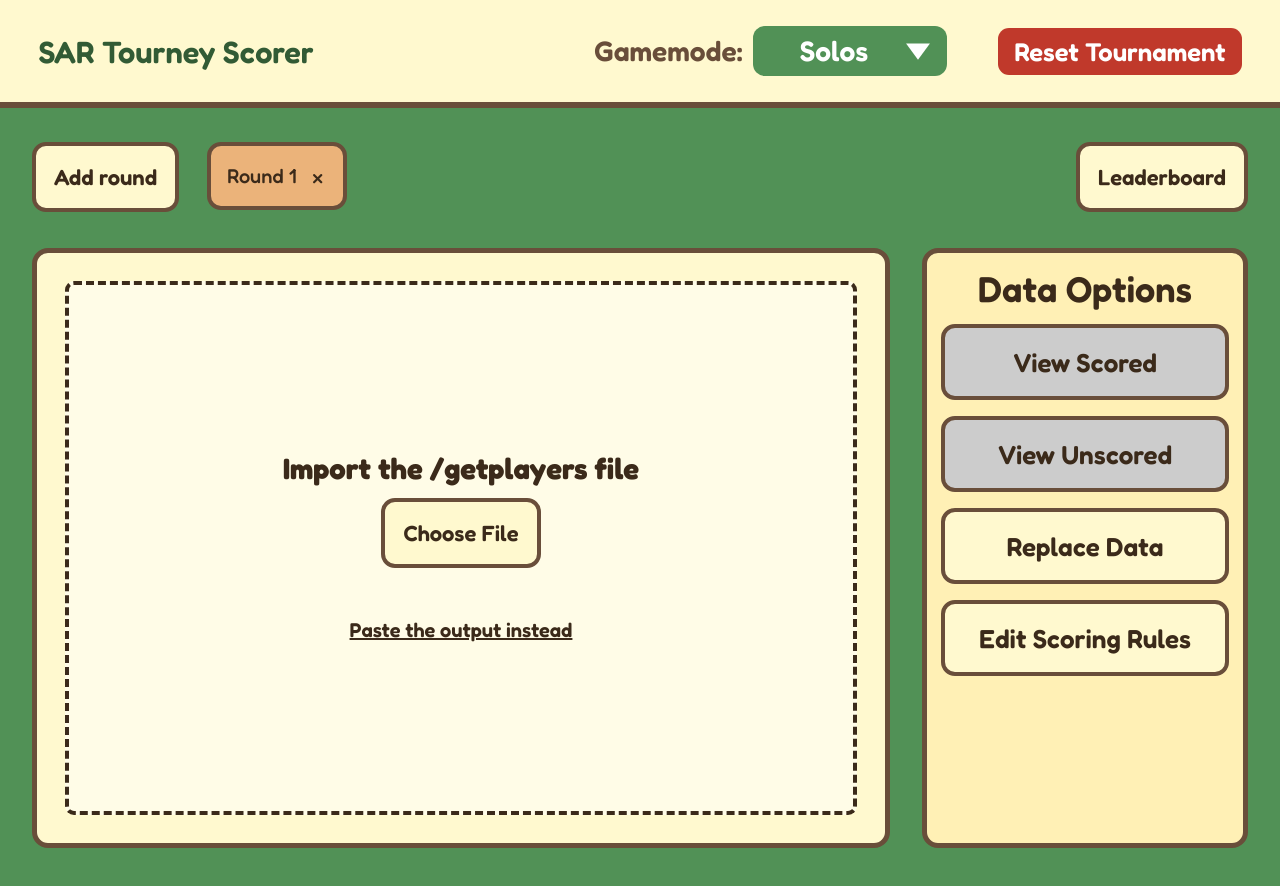
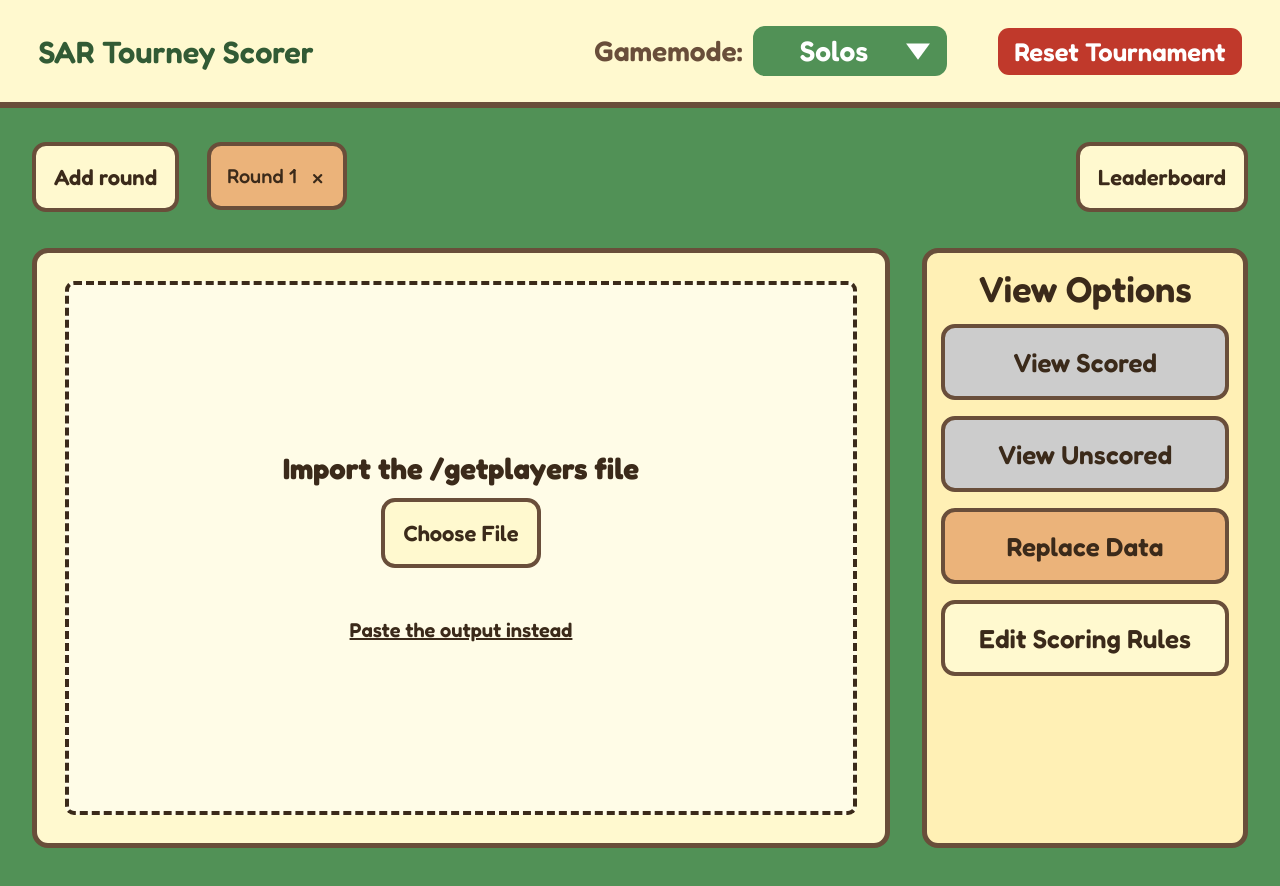
Before and after one commit to WaffleIngester/tourney-csulb, a SvelteKit app: page / in a window 1280 px wide. Shown: the top 886 px of the page. Built offline with nearby package versions, Linux system fonts and the light colour scheme.

Commit message:
feat: active-view switching.

```diff
--- a/src/lib/features/rounds/round-actions.ts
+++ b/src/lib/features/rounds/round-actions.ts
@@ -17,7 +17,7 @@ function getRequiredColumn(row: TsvRow, column: string): string {
 // by the time we call this function, we know for a **fact** that the data is valid.
 // if you are calling this function on TsvRow objects which are not up-to-spec... That's a YOU problem.
 // if there are any errors with this function, that's entirely the fault of this function.
-export function TsvToRounds(data: TsvRow[]): RoundPlayer[] {
+export function TsvToRoundPlayers(data: TsvRow[]): RoundPlayer[] {
     const players: RoundPlayer[] = [];
 
     for (const row of data) {
--- a/src/routes/+page.svelte
+++ b/src/routes/+page.svelte
@@ -1,10 +1,14 @@
 <script lang="ts">
+  // --- TODO ---
+  // MAIN CONCERN: ** --> Fix RoundIndex <-- **
+  // MAIN PROGRESS: Fix CSS/ Modularlize components.
+
   // css
   import "./page.css";
 
   // round imports
   import type { Round } from "#lib/features/rounds/round-types.ts";
-  import { TsvToRounds } from "#lib/features/rounds/round-actions.ts";
+  import { TsvToRoundPlayers } from "#lib/features/rounds/round-actions.ts";
 
   // cfg imports
   import type { Config } from "#lib/features/configs/config-types.ts";
@@ -31,7 +35,17 @@
     { name: "TeamID", type: ColumnType.Integer },
     { name: "Kills", type: ColumnType.Integer },
     { name: "Placement", type: ColumnType.Integer }
-  ];
+  ] as const;
+
+  // currently-active view being used rn!!
+  type ActiveView = "scored" | "unscored" | "import" | "config" | "leaderboard";
+
+  const viewOptions = [
+    { id: "scored", label: "View Scored", requiresPlayers: true },
+    { id: "unscored", label: "View Unscored", requiresPlayers: true },
+    { id: "import", label: "Replace Data", requiresPlayers: false },
+    { id: "config", label: "Edit Scoring Rules", requiresPlayers: false },
+  ] as const;
 
   let gamemode = $state(Gamemode.Solos);
   let status = $state(""); // why does this exist?
@@ -42,8 +56,20 @@
   let fileInput = $state<HTMLInputElement | null>(null);
 
   let rounds = $state<Round[]>([{ id: 0, label: "Round 1", configID: 0, players: []}]);
-  let activeRoundIndex = $state<number | null>(0);
+  let activeRoundIndex = $state<number>(0);
   let nextRoundNumber = $state(1);
+
+  let activeView = $state<ActiveView>("import");
+
+  // change the currently-active view to the provided view.
+  function changeActiveView(view: ActiveView) {
+    activeView = view;
+  }
+
+  // determine whether the provided view is the currently-active view.
+  function isActiveView(view: ActiveView) {
+    return activeView == view;
+  }
 
   // todo: need to actually import the file. fill figure out later I suppose.
   function handleFileChange(event: Event) {
@@ -75,7 +101,11 @@
     rounds = rounds.filter((round) => round.id !== id);
 
     if (activeRoundIndex === id) {
-      activeRoundIndex = rounds.at(-1)?.id ?? null;
+      const _id = rounds.at(-1)?.id;
+      if (_id === undefined) {
+        throw new Error(`active round id was invalid. got: {_id}.`);
+      }
+      activeRoundIndex = _id;
     }
 
     if (rounds.length === 0) {
@@ -136,7 +166,7 @@
       pasteError = "activeRoundIndex is null. This should be impossible, and yet we're here.";
       return;
     }
-    rounds[activeRoundIndex].players = TsvToRounds(roundData);
+    rounds[activeRoundIndex].players = TsvToRoundPlayers(roundData);
 
     console.log(rounds[activeRoundIndex].players);
 
@@ -200,12 +230,13 @@
       {/each}
     </div>
 
-    <button class="button leaderboard" type="button">
+    <button class="button leaderboard" type="button" onclick={() => changeActiveView("leaderboard")}>
       Leaderboard
     </button>
   </nav>
 
   <div class="content-layout">
+    {#if activeView === "import"}
       <section class="import-panel" aria-label="Import player data">
         <div class="drop-area">
           <div class="import-content">
@@ -239,29 +270,21 @@
           </div>
         </div>
       </section>
+    {:else}
+      <section>
+        <p>Unimplemented section {activeView}...</p>
+      </section>
+    {/if}
 
     <aside class="options-panel" aria-labelledby="options-title">
-      <h1 id="options-title">Data Options</h1>
-
-      <button class="button option disabled" type="button" disabled>
-        View Scored
+      <h1 id="options-title">View Options</h1>
+      {#each viewOptions as option (option.id)}
+        <button class="button option" type="button" class:selected={activeView === option.id}
+            disabled={option.requiresPlayers && !((rounds[activeRoundIndex].players?.length ?? 0) > 0)}
+            onclick={() => changeActiveView(option.id)}>
+          {option.label}
         </button>
-
-      <button class="button option disabled" type="button" disabled>
-        View Unscored
-      </button>
-
-      <button
-        class="button option selected"
-        type="button"
-        aria-pressed="true"
-      >
-        Replace Data
-      </button>
-
-      <button class="button option" type="button">
-        Edit Scoring Rules
-      </button>
+      {/each}
     </aside>
   </div>
 </main>
--- a/src/routes/page.css
+++ b/src/routes/page.css
@@ -398,7 +398,7 @@ button {
 }
 
 .option.selected {
-  background: var(--color-surface);
+  background: var(--color-focus);
 }
 
 .option:hover:not(:disabled),
```
Lines whose indentation alone changed are shown as unchanged.
